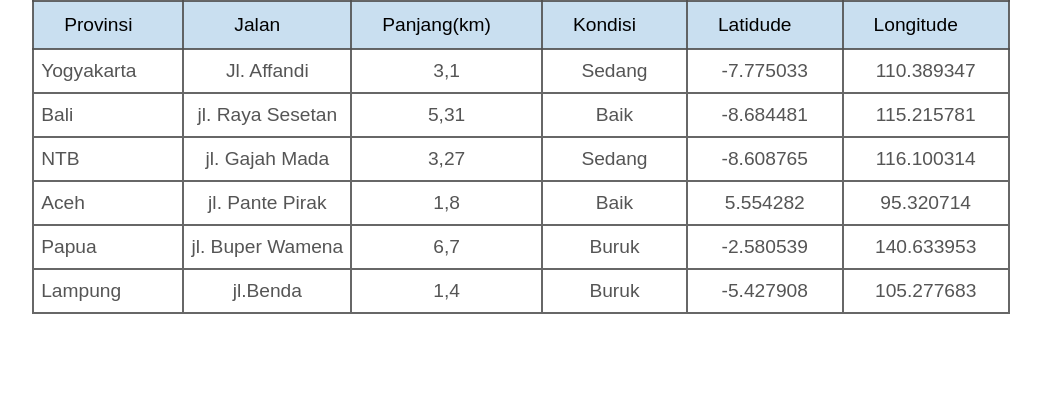
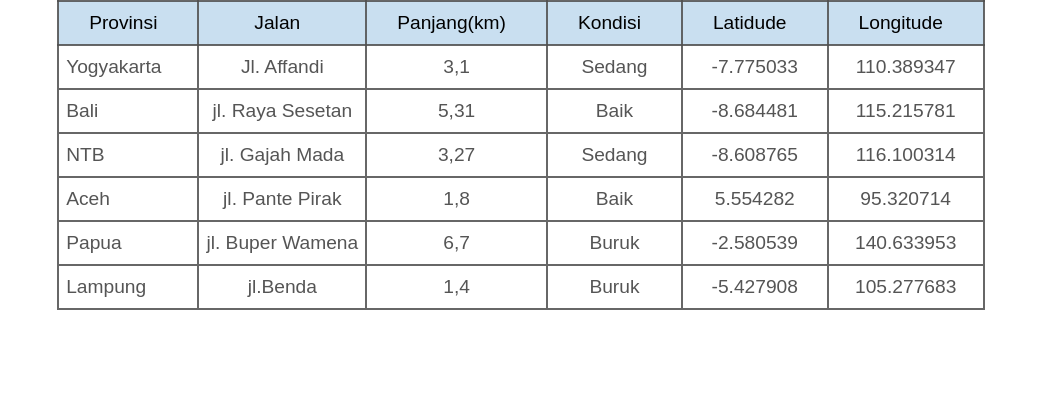
Before and after one commit to Nusa186/mrpl.github.io, a PHP site: page /tabel.html in a window 1280 px wide. Shown: the part 545-965 px from the top of the page, without its empty margins (119-1160 px from the left). Run offline with PHP 8.4, Linux system fonts and the light colour scheme.

Commit message:
Update style.css

```diff
--- a/style.css
+++ b/style.css
@@ -1101,10 +1101,10 @@
   }
   #keywords thead tr th {
     font-weight: bold;
-    padding: 12px 30px;
+    padding: 10px 30px;
   }
   #keywords thead tr th span {
-    padding-right: 20px;
+    padding-right: 10px;
     background-repeat: no-repeat;
     background-position: 100% 100%;
   }
```
